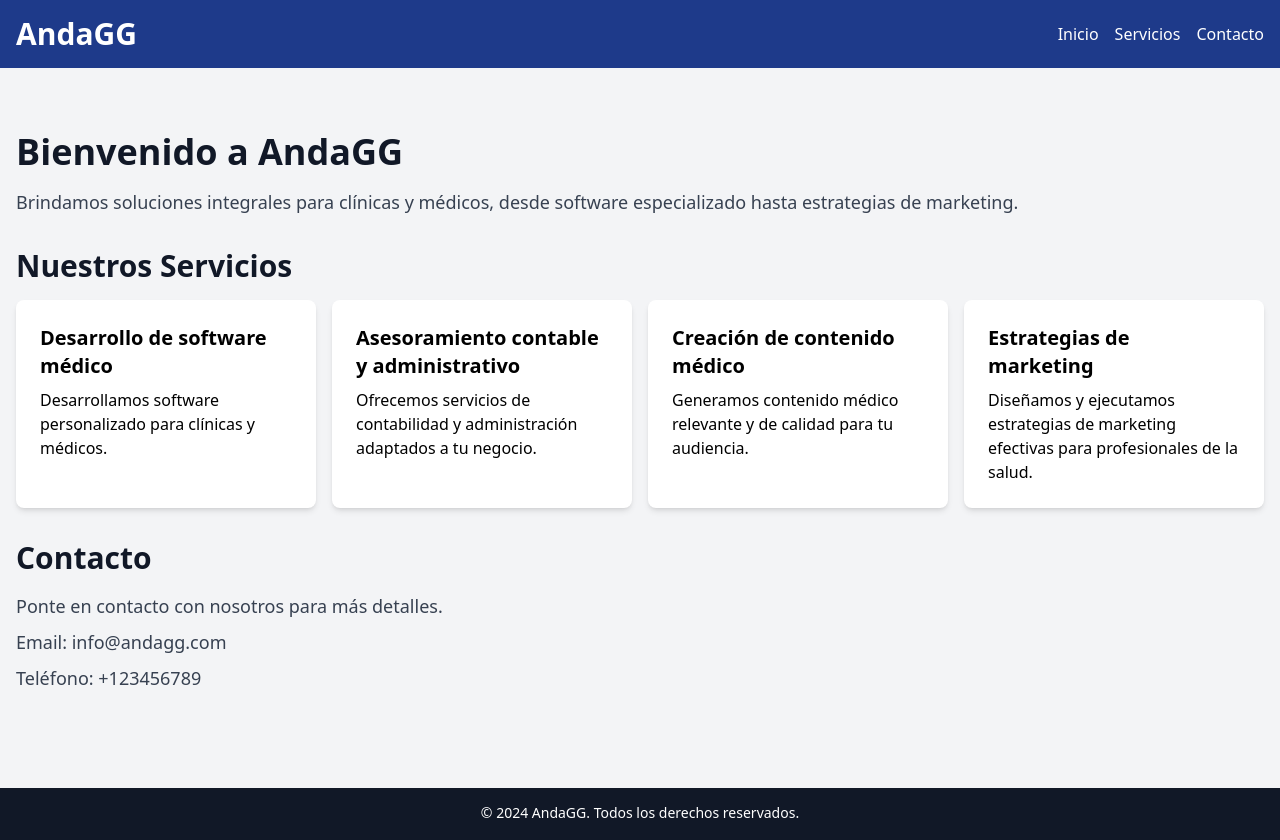
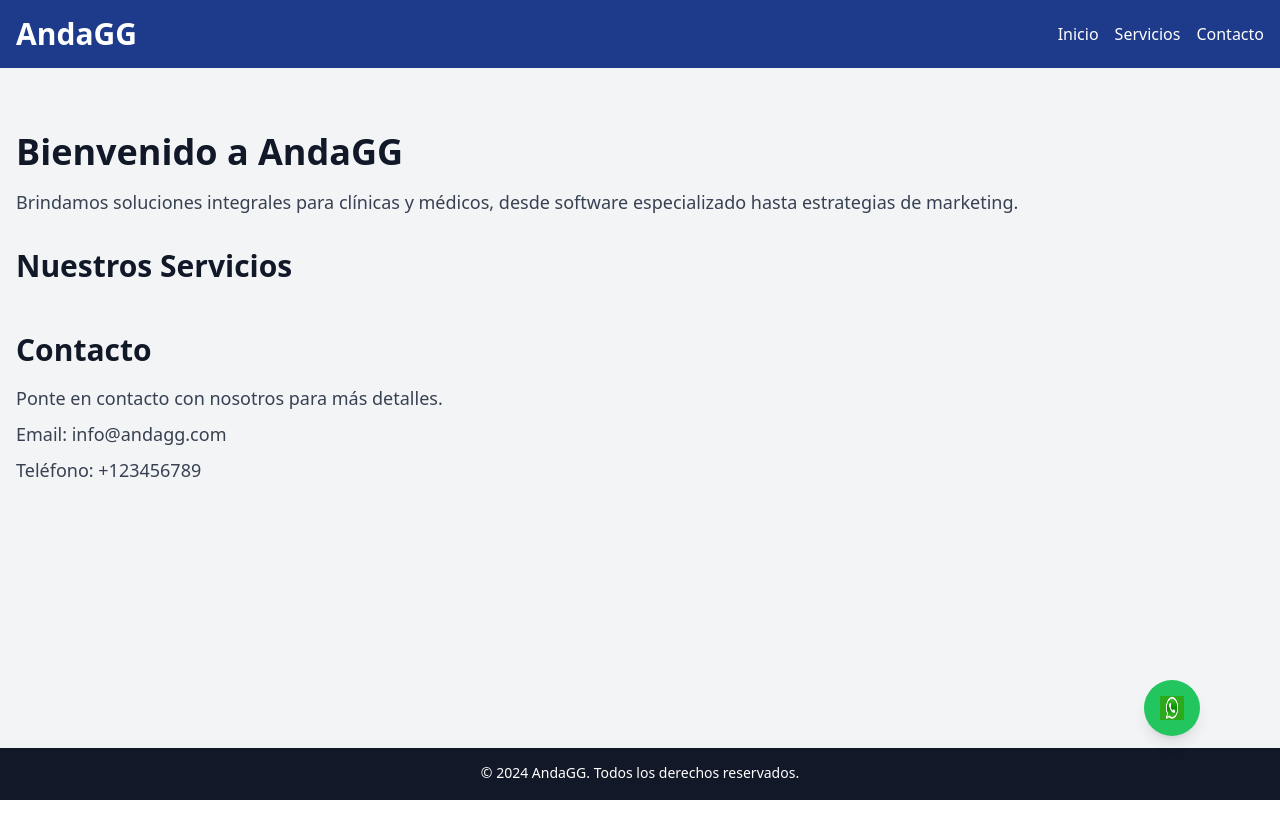
Before and after one commit to SistemasAndagg/andagg, a React (Vite) app: page / in a window 1280 px wide. After the commit the page ends 800 px from the top, so only its background shows below. Built offline with nearby package versions, Linux system fonts and the light colour scheme.

Commit message:
boton whats

```diff
--- a/src/App.tsx
+++ b/src/App.tsx
@@ -1,9 +1,17 @@
 import React from 'react';
+import whatsappLogo from './Public/whatsapp-logo.jpg';
 import './index.css';
 
 const App: React.FC = () => {
+
+  const sendWhatsAppMessage = () => {
+    // Reemplaza el mensaje con el que deseas iniciar la conversación
+    const message = encodeURIComponent("¡Hola! Estoy interesado en obtener más información sobre sus servicios.");
+    window.open(`https://wa.me/9994393319?text=${message}`, '_blank');
+  };
+
   return (
-    <div className="bg-gray-100 min-h-screen flex flex-col">
+    <div className="bg-gray-100 min-h-screen flex flex-col relative">
       {/* Header */}
       <header className="bg-blue-900 text-white py-4">
         <div className="container mx-auto flex justify-between items-center">
@@ -19,7 +27,7 @@ const App: React.FC = () => {
       </header>
 
       {/* Main content */}
-      <main className="flex-1 mt-8 mb-8"> {/* Agrega mt-8 y mb-8 para márgenes arriba y abajo */}
+      <main className="flex-1 mt-8 mb-8 overflow-auto"> {/* overflow-auto para permitir el scroll */}
         <div className="container mx-auto py-8">
           <section id="intro" className="mb-8 animate-fade-in-down">
             <h2 className="text-4xl font-bold text-gray-900 mb-4">Bienvenido a AndaGG</h2>
@@ -29,36 +37,29 @@ const App: React.FC = () => {
           <section id="services" className="mb-8">
             <h2 className="text-3xl font-bold text-gray-900 mb-4">Nuestros Servicios</h2>
             <ul className="grid grid-cols-1 sm:grid-cols-2 lg:grid-cols-4 gap-4">
-              <li className="bg-white shadow-md rounded-lg p-6 transform hover:scale-105 transition-transform duration-300 animate-fade-in-left">
-                <h3 className="text-xl font-semibold mb-2">Desarrollo de software médico</h3>
-                <p>Desarrollamos software personalizado para clínicas y médicos.</p>
-              </li>
-              <li className="bg-white shadow-md rounded-lg p-6 transform hover:scale-105 transition-transform duration-300 animate-fade-in-right">
-                <h3 className="text-xl font-semibold mb-2">Asesoramiento contable y administrativo</h3>
-                <p>Ofrecemos servicios de contabilidad y administración adaptados a tu negocio.</p>
-              </li>
-              <li className="bg-white shadow-md rounded-lg p-6 transform hover:scale-105 transition-transform duration-300 animate-fade-in-left">
-                <h3 className="text-xl font-semibold mb-2">Creación de contenido médico</h3>
-                <p>Generamos contenido médico relevante y de calidad para tu audiencia.</p>
-              </li>
-              <li className="bg-white shadow-md rounded-lg p-6 transform hover:scale-105 transition-transform duration-300 animate-fade-in-right">
-                <h3 className="text-xl font-semibold mb-2">Estrategias de marketing</h3>
-                <p>Diseñamos y ejecutamos estrategias de marketing efectivas para profesionales de la salud.</p>
-              </li>
+              {/* Servicios */}
             </ul>
           </section>
 
-          <section id="contact" className="animate-fade-in-up">
+          <section id="contact" className="animate-fade-in-up mb-8">
             <h2 className="text-3xl font-bold text-gray-900 mb-4">Contacto</h2>
             <p className="text-lg text-gray-700 mb-2">Ponte en contacto con nosotros para más detalles.</p>
             <p className="text-lg text-gray-700 mb-2">Email: info@andagg.com</p>
             <p className="text-lg text-gray-700">Teléfono: +123456789</p>
           </section>
+
+          {/* Agregar más contenido aquí */}
+
         </div>
+
+        {/* Floating WhatsApp Button */}
+        <button onClick={sendWhatsAppMessage} className="fixed bottom-8 right-8 md:bottom-16 md:right-16 lg:right-20 bg-green-500 hover:bg-green-600 text-white font-bold py-4 px-4 rounded-full shadow-lg z-10">
+          <img src={whatsappLogo} alt="WhatsApp" className="w-6 h-6" />
+        </button>
       </main>
 
       {/* Footer */}
-      <footer className="bg-gray-900 text-white py-4 mt-8"> {/* Agrega mt-8 para margen arriba */}
+      <footer className="bg-gray-900 text-white py-4 mt-8">
         <div className="container mx-auto text-center">
           <p className="text-sm animate-bounce">&copy; {new Date().getFullYear()} AndaGG. Todos los derechos reservados.</p>
         </div>
```
Also changed, not shown: src/Public/whatsapp-logo.jpg (added).
